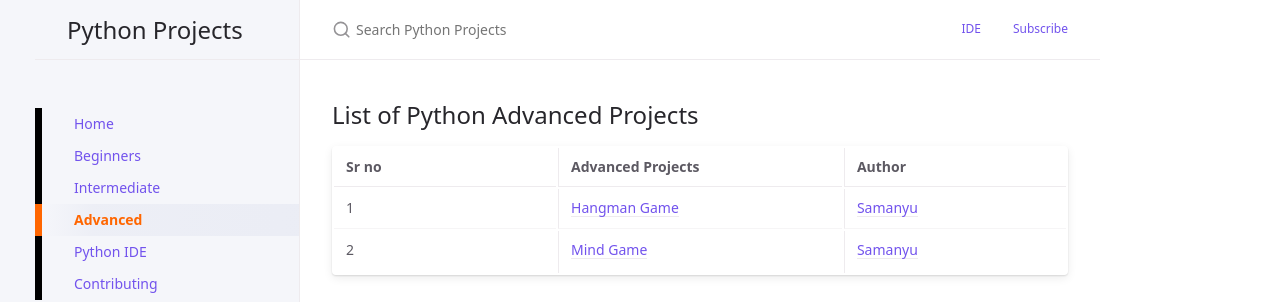
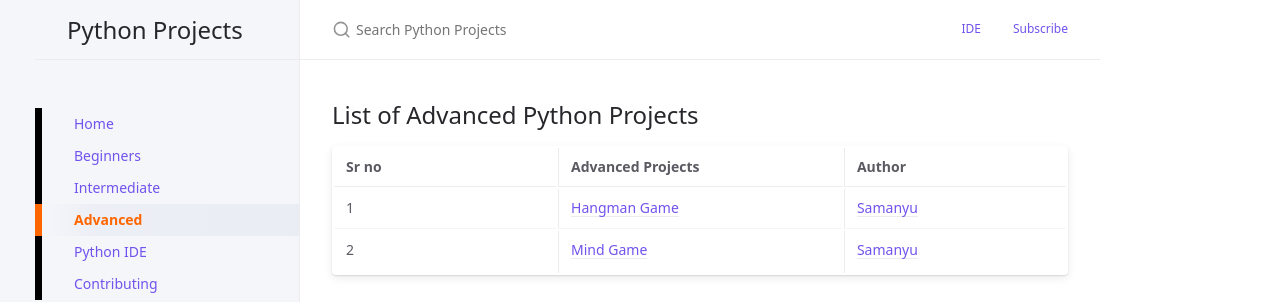
Before and after one commit to pythonhub-org/python-projects, a Jekyll site: the page built from docs/docs/advanced.md, in a window 1280 px wide. Shown: the top 302 px of the page. Built offline with Jekyll 4.4.1, drawn with Linux system fonts in a browser that asks for light colours; a script that is not in the unit is left out.

```diff
--- a/docs/docs/advanced.md
+++ b/docs/docs/advanced.md
@@ -4,7 +4,7 @@ title: Advanced
 nav_order: 4
 ---
 
-## List of Python Advanced Projects
+## List of Advanced Python Projects
 
 | Sr no        | Advanced Projects | Author |
 |:-------------|:------------------|:------|
```
